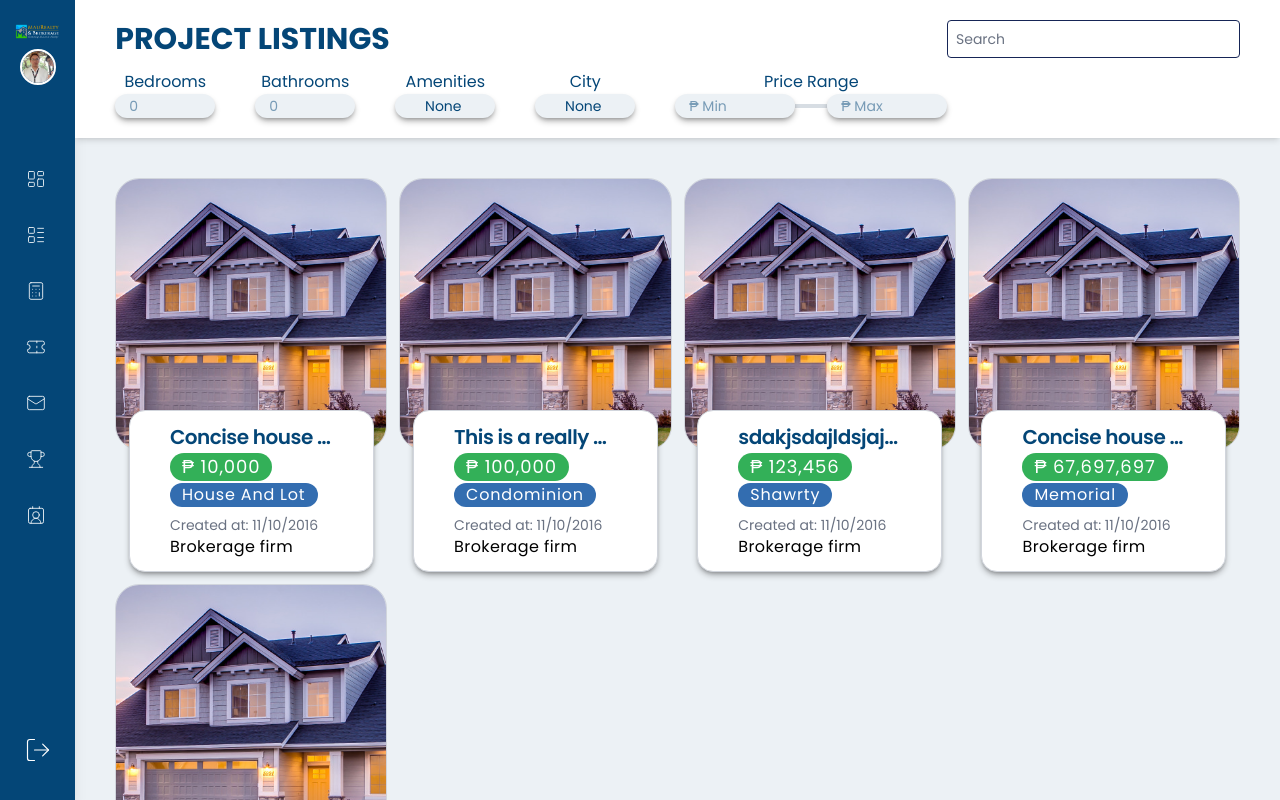
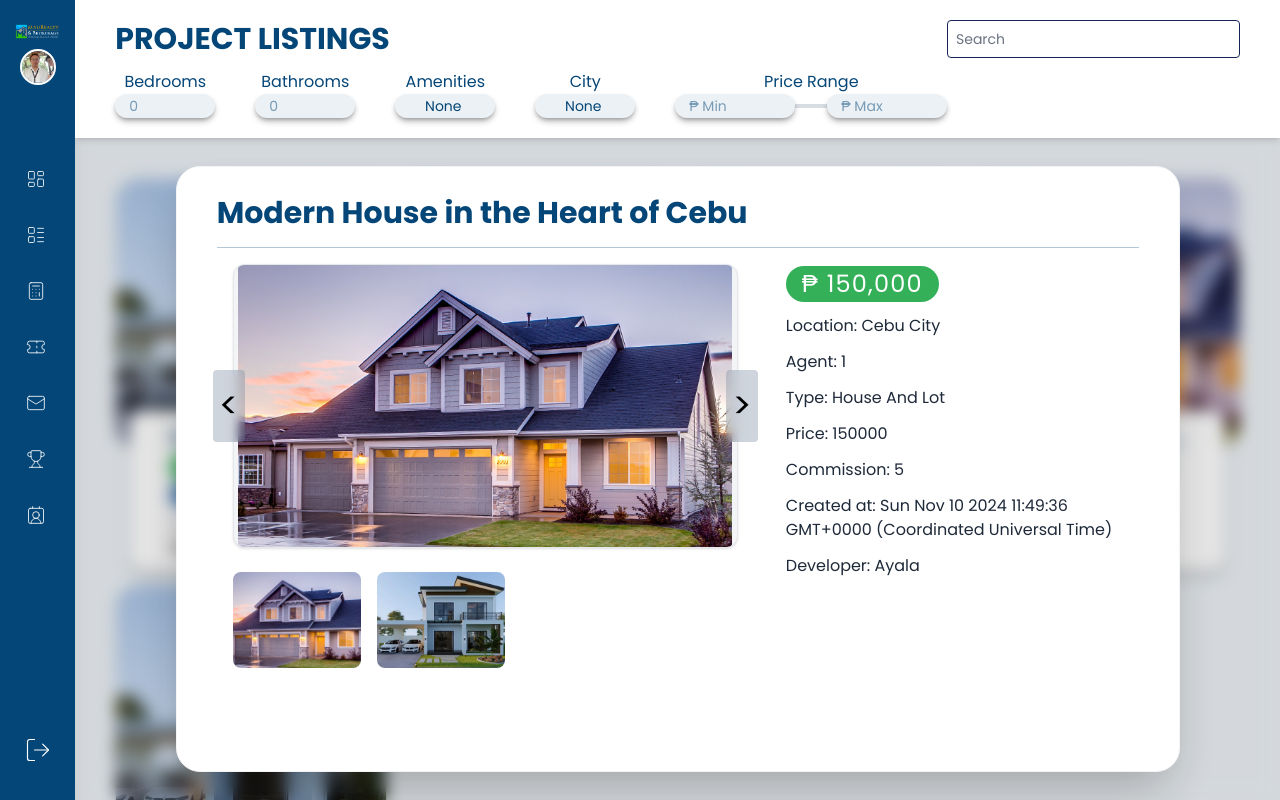
Before and after one commit to Wh4t-20/maurealty-agent-portal, a Vue app: page /listings in a window 1280 px wide. Built offline with nearby package versions, Linux system fonts and the light colour scheme.

Commit message:
Property Details additional

```diff
--- a/src/assets/classes/listings.ts
+++ b/src/assets/classes/listings.ts
@@ -9,6 +9,7 @@ export interface Property {
     description: string;
     created_at: Date;
     is_active: boolean;
+    developer_name: string;
 }
 
 // lot only interface
--- a/src/components/PropertyCard.vue
+++ b/src/components/PropertyCard.vue
@@ -1,13 +1,13 @@
 <template>
   <div class="relative w-full max-w-150">
-    <img src="@/assets/images/sample-house.jpg" alt="House"
+    <img :src="houseimg" alt="House"
       class="w-full aspect-square object-cover rounded-3xl border border-gray-300"
     />
 
     <div class="z-1 -mt-10 w-9/10 p-3 px-10 rounded-2xl bg-white border border-gray-300 shadow-md/30 ">
       <p class="text-xl text-maurealty-blue font-semibold tracking-tight truncate">{{ details.description }}</p>
 
-      <span class="inline-block bg-[#33b058] text-lg text-white px-3 rounded-full tracking-wider mr-2 mt-0.5">
+      <span class="inline-block bg-maurealty-green text-lg text-white px-3 rounded-full tracking-wider mr-2 mt-0.5">
         ₱ {{ details.price.toLocaleString() }}
       </span>
       <span class="inline-block bg-[#336db0] text-white px-3 rounded-full tracking-wider mt-0.5">
@@ -15,13 +15,22 @@
       </span>
 
       <p class="text-sm text-gray-500 mt-2">Created at: {{ details.created_at.toLocaleDateString() }}</p>
-      <p class="tracking-wide">Brokerage firm</p>
+      <p class="tracking-wide">{{ details.developer_name }}</p>
     </div>
   </div>
 </template>
 
 <script setup lang="ts">
 import { type Property }  from '@/assets/classes/listings'
+import house1 from '@/assets/images/sample-house.jpg'
+import house2 from '@/assets/images/house2.webp'
 
-defineProps<{ details: Property }>()
+const props = defineProps<{ details: Property }>()
+
+import { computed } from 'vue' // Don't forget to import this
+
+// This will automatically update whenever props.details.price changes
+const houseimg = computed(() => {
+  return props.details.price > 100000 ? house1 : house2
+})
 </script>
--- a/src/components/PropertyDetails.vue
+++ b/src/components/PropertyDetails.vue
@@ -1,13 +1,94 @@
 <template>
-    <div class="absolute inset-0 z-10 flex items-center justify-center bg-black/10 backdrop-blur-sm">
-        <div class="bg-white w-10/12 h-11/12 rounded-3xl shadow-2xl border border-gray-100">
+    <div v-if="details" class="absolute inset-0 z-10 flex items-center justify-center bg-black/10 backdrop-blur-sm">
+      <div class="bg-white w-10/12 h-11/12 rounded-3xl shadow-2xl border border-gray-100 px-10 py-7">
+        <header class="mb-4">
+          <h1 class="text-3xl font-extrabold text-maurealty-blue">
+            {{ details.description }}
+          </h1>
+        </header>
 
-            <!--Property Type: House and Lot-->
+        <hr width="100%" class="mb-4 text-maurealty-blue/30">
 
-        </div>
-    </div>
+        <main class="flex gap-12 mx-4">
+
+          <div class="grow w-3/5 flex flex-col gap-6">
+
+            <div class="relative flex gap-4 items-center">
+              <div class="relative grow aspect-video rounded-xl overflow-hidden border border-gray-200 bg-gray-100 shadow-sm">
+                <img
+                  :src="house1"
+                  alt="Property Main View"
+                  class="absolute inset-0 w-full h-full object-contain"
+                />
+              </div>
+
+              <button class="absolute left-0 -ml-5 w-8 h-18 bg-slate-500/30 backdrop-blur-xs self-center rounded flex items-center justify-center text-black text-4xl hover:bg-slate-500/60">
+                &lt;
+              </button>
+
+              <button class="absolute right-0 -mr-5 w-8 h-18 bg-slate-500/30 backdrop-blur-xs self-center rounded flex items-center justify-center text-black text-4xl hover:bg-slate-500/60">
+                &gt;
+              </button>
+            </div>
+
+            <div class="flex gap-4">
+              <img
+                v-for="(thumb, index) in thumbnails"
+                :key="index"
+                :src="thumb"
+                alt="Property thumbnail"
+                class="w-32 h-24 rounded-lg object-cover cursor-pointer hover:ring-2 hover:ring-maurealty-blue"
+              />
+            </div>
+          </div>
+
+          <div class="w-2/5 flex flex-col gap-3 text-gray-800">
+            <span class="inline-block bg-maurealty-green w-fit text-2xl text-white px-4 py-0.5 rounded-full tracking-wider mt-0.5">
+              ₱ {{ details.price.toLocaleString() }}
+            </span>
+
+            <div>Location: {{ details.location }}</div>
+            <div>Agent: {{ details.agent_id }}</div>
+            <div>Type: {{ details.property_type }}</div>
+            <div>Price: {{ details.price }}</div>
+            <div>Commission: {{ details.commission }}</div>
+            <div>Created at: {{ details.created_at }}</div>
+            <div>Developer: {{ details.developer_name }}</div>
+          </div>
+        </main>
+      </div>
+  </div>
 </template>
 
 <script setup lang="ts">
+import { ref, computed, onMounted } from 'vue'
+import { type Property } from '@/assets/classes/listings'
+import house1 from '@/assets/images/sample-house.jpg'
+import house2 from '@/assets/images/house2.webp'
+import profile from '@/assets/images/profile.png'
 
+// 2. State definition: Start as null to represent the "not loaded" state
+const details = ref<Property | null>(null)
+
+const thumbnails = ref([house1, house2]);
+
+const loadProperties = () => {
+  // 4. Correct Assignment: Assign a single object, not an array
+  details.value = {
+    listing_id: 1,
+    agent_id: 1,
+    property_type: 'House And Lot',
+    price: 150000,
+    commission: 5,
+    location: 'Cebu City',
+    description: 'Modern House in the Heart of Cebu',
+    created_at: new Date('2024-11-10T11:49:36'),
+    is_active: true,
+    developer_name: 'Ayala'
+  }
+}
+
+onMounted(() => {
+  loadProperties()
+})
 </script>
--- a/src/style.css
+++ b/src/style.css
@@ -5,7 +5,8 @@ body {
 }
 
 @theme {
-    --color-maurealty-blue: #044677
+    --color-maurealty-blue: #044677;
+    --color-maurealty-green: #33b058;
 }
 
 @utility sidebar-choice {
--- a/src/views/Listings.vue
+++ b/src/views/Listings.vue
@@ -45,7 +45,7 @@
 
 
     <main class="relative overflow-hidden">
-      <PropertyDetails v-if="false"/>
+      <PropertyDetails v-if="true" />
 
       <!-- Listings-->
       <section class="h-full overflow-y-auto">
@@ -95,12 +95,13 @@ const loadProperties = () => {
     description: string;
     created_at: Date;
     is_active: boolean;
+    developer_name: string;
   */
-    { listing_id: 1, agent_id: 1, property_type: 'House And Lot', price: 10000, commission: 2000, location: 'Cebu City', description: 'Concise house description', created_at: new Date('2016-11-10T11:49:36'), is_active: true },
-    { listing_id: 2, agent_id: 1, property_type: 'Condominion', price: 100000, commission: 2000, location: 'Cebu City', description: 'This is a really cool house', created_at: new Date('2016-11-10T11:49:36'), is_active: true },
-    { listing_id: 3, agent_id: 2, property_type: 'Shawrty', price: 123456, commission: 2000, location: 'Cebu City', description: 'sdakjsdajldsjajsdlajdlkajdlksajdlkajlkdsajlkdjalkdjalkdsj', created_at: new Date('2016-11-10T11:49:36'), is_active: true },
-    { listing_id: 4, agent_id: 2, property_type: 'Memorial', price: 67697697, commission: 2000, location: 'Lapu-Lapu City', description: 'Concise house description', created_at: new Date('2016-11-10T11:49:36'), is_active: true },
-    { listing_id: 5, agent_id: 3, property_type: 'Lot', price: 10, commission: 2000, location: 'Lapu-Lapu City', description: 'I really like this house aw yeah', created_at: new Date('2016-11-10T11:49:36'), is_active: true },
+    { listing_id: 1, agent_id: 1, property_type: 'House And Lot', price: 10000, commission: 2000, location: 'Cebu City', description: 'Concise house description', created_at: new Date('2016-11-10T11:49:36'), is_active: true, developer_name: 'Ayala' },
+    { listing_id: 2, agent_id: 1, property_type: 'Condominion', price: 100000, commission: 2000, location: 'Cebu City', description: 'This is a really cool house', created_at: new Date('2016-11-10T11:49:36'), is_active: true, developer_name: 'Ayala' },
+    { listing_id: 3, agent_id: 2, property_type: 'Shawrty', price: 123456, commission: 2000, location: 'Cebu City', description: 'sdakjsdajldsjajsdlajdlkajdlksajdlkajlkdsajlkdjalkdjalkdsj', created_at: new Date('2016-11-10T11:49:36'), is_active: true, developer_name: 'Manlangit Houses' },
+    { listing_id: 4, agent_id: 2, property_type: 'Memorial', price: 67697697, commission: 2000, location: 'Lapu-Lapu City', description: 'Concise house description', created_at: new Date('2016-11-10T11:49:36'), is_active: true, developer_name: 'Ayala' },
+    { listing_id: 5, agent_id: 3, property_type: 'Lot', price: 10, commission: 2000, location: 'Lapu-Lapu City', description: 'I really like this house aw yeah', created_at: new Date('2016-11-10T11:49:36'), is_active: true, developer_name: 'Ayala' },
   ]
 }
 
```
Also changed, not shown: src/assets/images/house2.webp (added), src/assets/images/location-icon.png (added).
